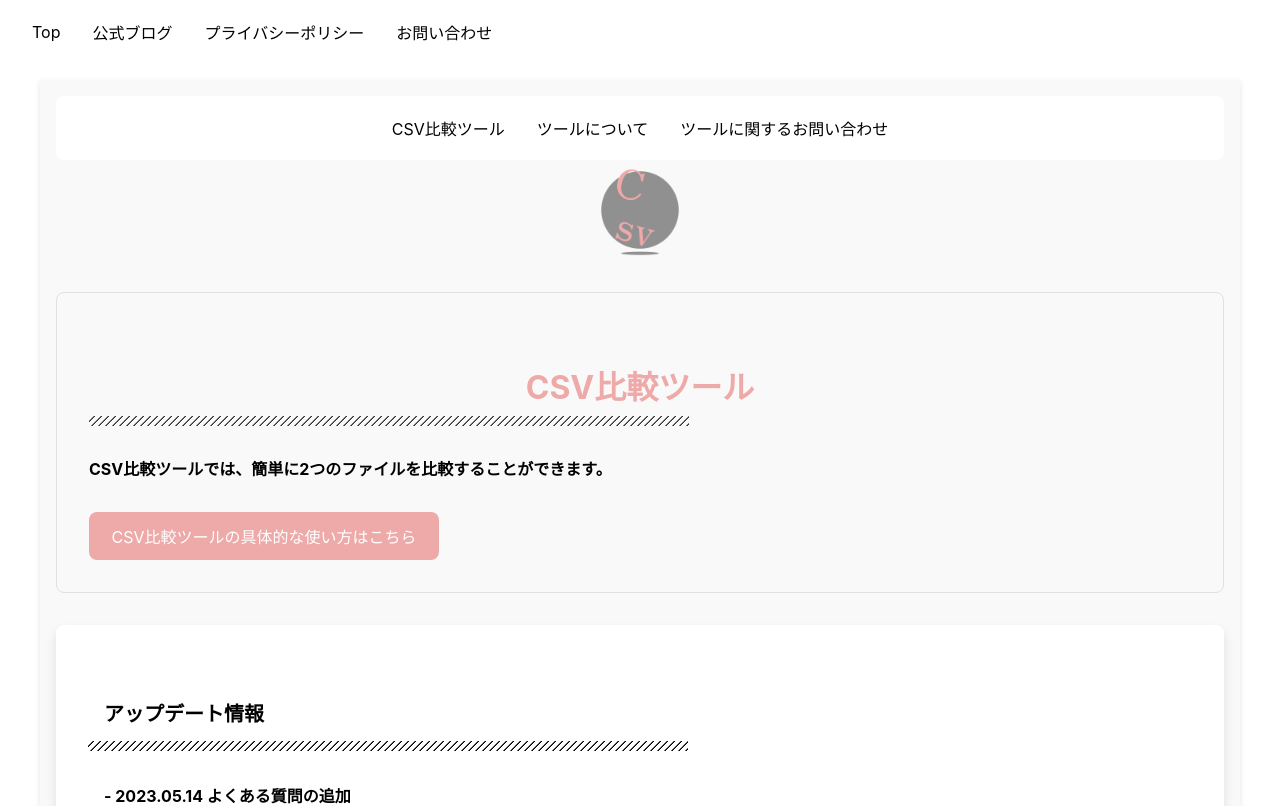
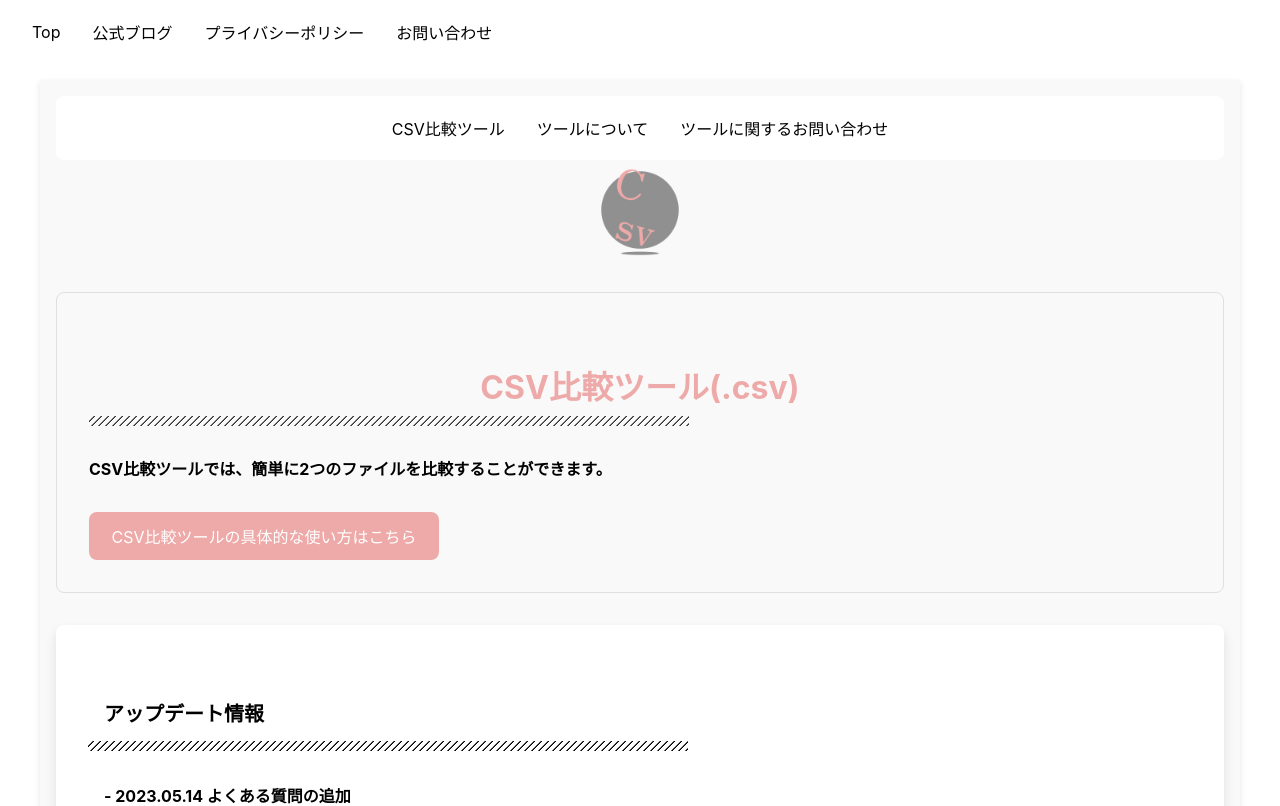
Before and after one commit to mitsu0428/csv-hikakun-prod, a Next.js app: page /csv in a window 1280 px wide. Shown: the top 806 px of the page. Built offline with nearby package versions, Linux system fonts and the light colour scheme.

Commit message:
fix: タイトルを統一

```diff
--- a/src/pages/csv/index.tsx
+++ b/src/pages/csv/index.tsx
@@ -138,7 +138,7 @@ const Home: NextPage = () => {
         <Logo isCsvPage={true} />
 
         <BasicSubContainer>
-          <BasicTitle title="CSV比較ツール" />
+          <BasicTitle title="CSV比較ツール(.csv)" />
           <ExtraText>
             CSV比較ツールでは、簡単に2つのファイルを比較することができます。
           </ExtraText>
--- a/src/pages/text/index.tsx
+++ b/src/pages/text/index.tsx
@@ -43,7 +43,7 @@ const Home: NextPage = () => {
         <Logo isTextPage={true} />
 
         <BasicSubContainer>
-          <BasicTitle title="テキスト比較ツール(.txt）" />
+          <BasicTitle title="テキスト比較ツール(.txt)" />
           <ExtraText>
             テキストファイル比較ツールでは入力欄に入れたテキストを比較することができます。
           </ExtraText>
```
